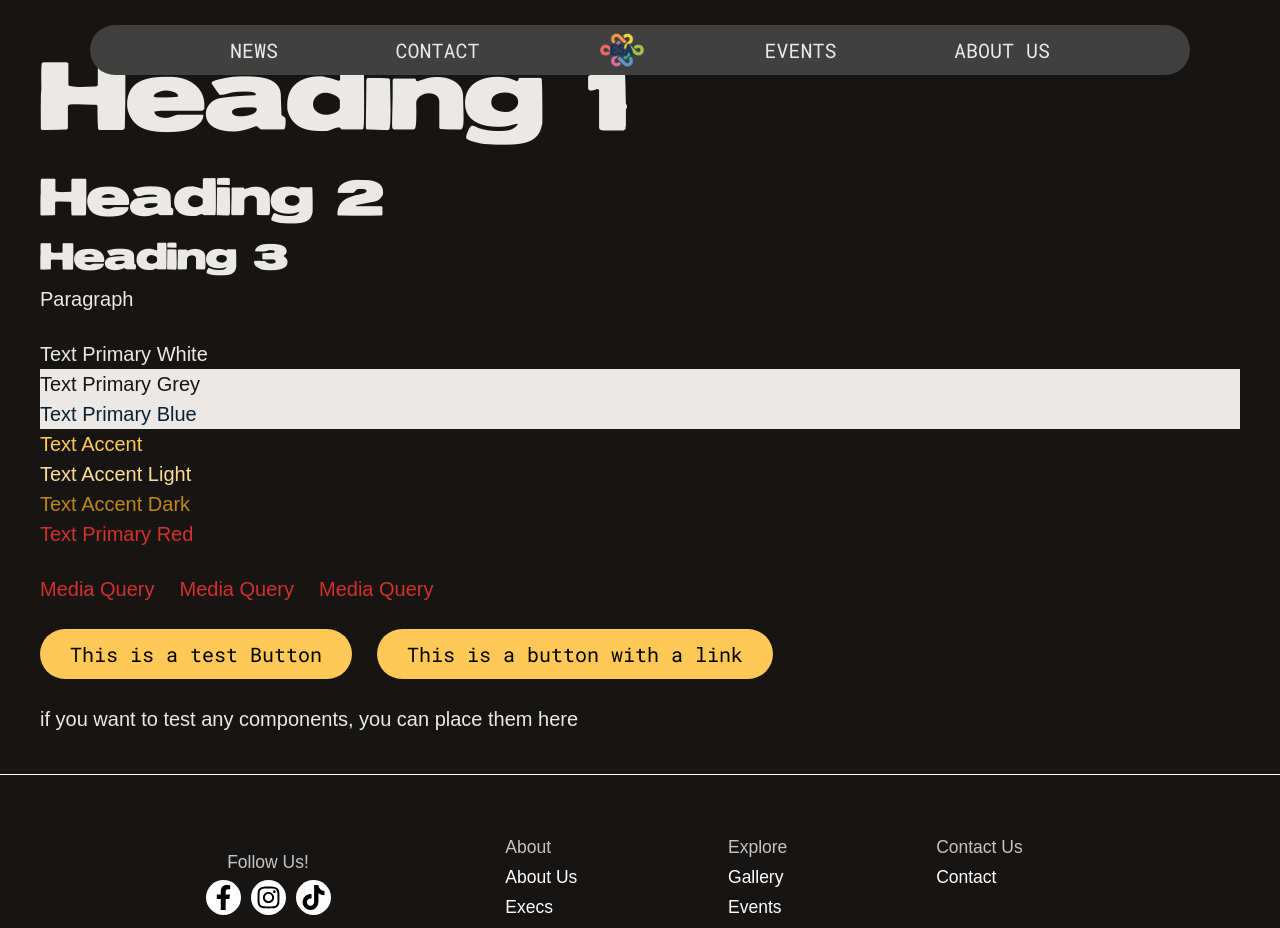
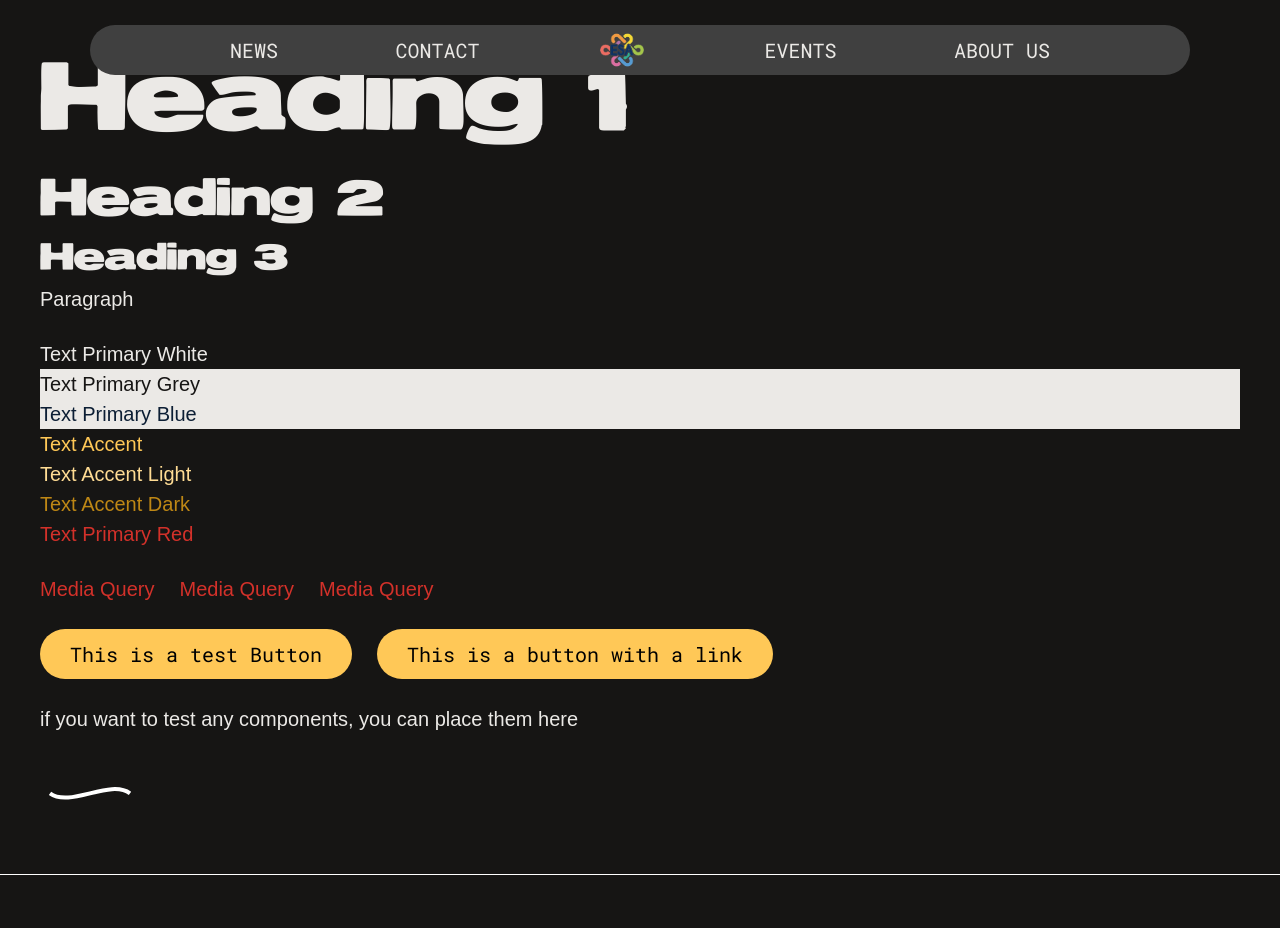
Before and after one commit to UoaWDCC/esa, a Next.js app: page /test in a window 1280 px wide. Shown: the top 928 px of the page. Built offline with nearby package versions, Linux system fonts and the light colour scheme; a web font is replaced by a local one.

Commit message:
created squiggly line (bobs up and down and squiggles)

```diff
--- a/src/app/(frontend)/test/page.tsx
+++ b/src/app/(frontend)/test/page.tsx
@@ -1,4 +1,5 @@
 import {Button} from "@/components/ui/Button";
+import SquigglyArrow from "@/components/icons/SquigglyArrow"
 
 const test = () => {
   return (
@@ -29,6 +30,8 @@ const test = () => {
 
           <div className="mt-5">
               <p>if you want to test any components, you can place them here</p>
+              <SquigglyArrow />
+
           </div>
       </div>
   )
--- /dev/null
+++ b/src/components/icons/SquigglyArrow.tsx
@@ -0,0 +1,48 @@
+"use client"
+import { motion, useAnimation } from "framer-motion";
+import { useEffect } from "react";
+
+export default function SquigglyArrow() {
+    const controls = useAnimation();
+
+    useEffect(() => {
+        const loop = async () => {
+            while (true) {
+            await controls.start({ d: path2, transition: { duration: 2, ease: "easeInOut" } });
+            await controls.start({ d: path1, transition: { duration: 2, ease: "easeInOut" } });
+            }
+        };
+        loop();
+    }, [controls]);
+
+     return (
+    <motion.svg
+      viewBox="0 0 100 100"
+      width="100"
+      height="100"
+      initial={{ y: 0 }}
+      animate={{
+        y: [0, 20, 0],
+      }}
+      transition={{
+        duration: 3,
+        repeat: Infinity,
+        repeatType: "mirror", // smooth back and forth
+        ease: "linear", // constant speed
+      }}
+    >
+      <motion.path
+        fill="none"
+        stroke="white"
+        strokeWidth="4"
+        initial={{ d: path1 }}
+        animate={controls}
+      />
+    </motion.svg>
+  );
+}
+
+const path1 =
+  "M10,50 C30,20 70,80 90,50"; // initial smooth wave
+const path2 =
+  "M10,50 C30,80 70,20 90,50"; // inverted wave
```
